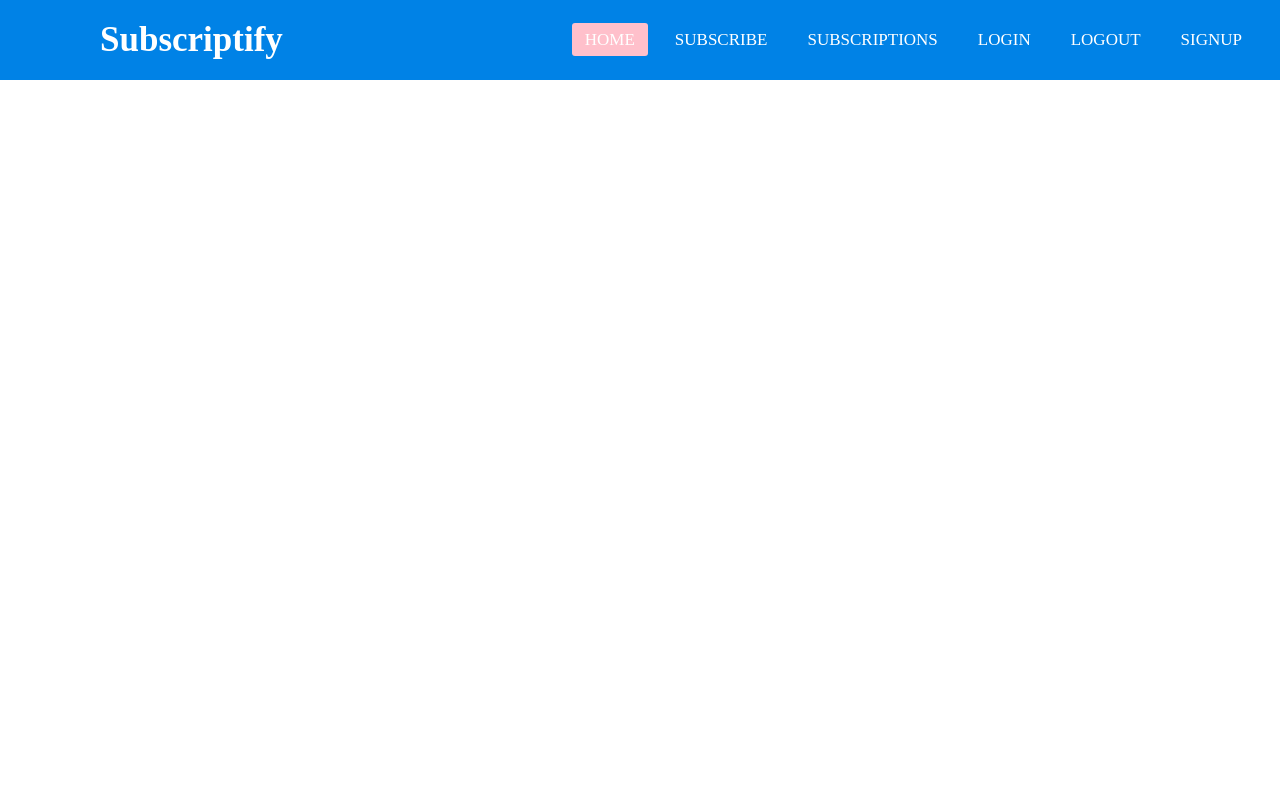
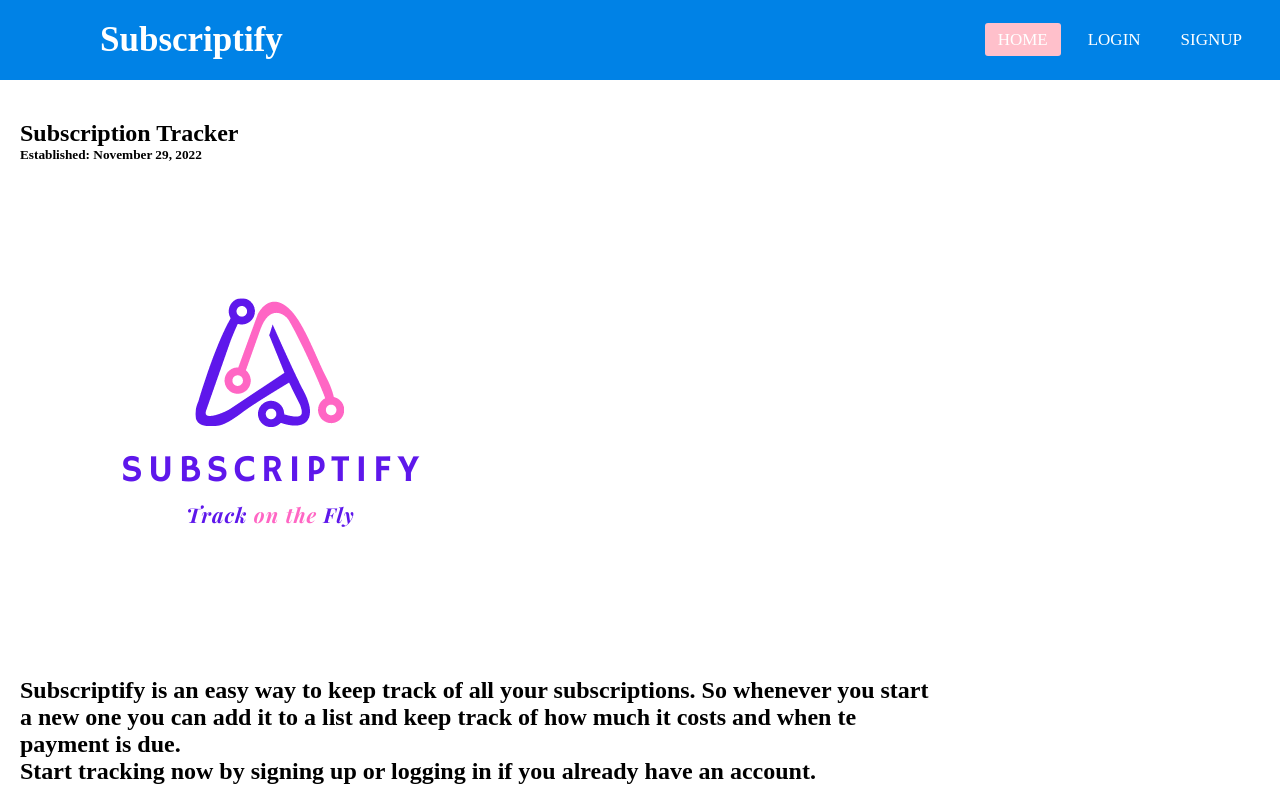
Before and after one commit to coltfields23/Subscription-Manager, a Django app: page / in a window 1280 px wide. Before the commit the page ends 80 px from the top, so only its background shows below. Run offline with Django 4.2, Linux system fonts and the light colour scheme.

Commit message:
Finally added logo

```diff
--- a/app/templates/create.html
+++ b/app/templates/create.html
@@ -28,6 +28,7 @@
                 justify-content: center;
                 align-items: center;
                 min-height: 100vh;
+                min-width: 100vh;
                 background: #0000;
             }
 
--- a/app/templates/edit.html
+++ b/app/templates/edit.html
@@ -28,13 +28,14 @@
                 justify-content: center;
                 align-items: center;
                 min-height: 100vh;
+                min-width: 100vh;
                 background: #0000;
             }
 
             .box {
                 position: relative;
                 width: 380px;
-                height: 200px;
+                height: 300px;
                 background: #0000;
                 border-radius: 8px;
                 overflow: hidden;
--- a/app/templates/home.html
+++ b/app/templates/home.html
@@ -1,77 +1,262 @@
-<!DOCTYPE html>
+<!DOCTYPE html> {% load static %}
 <html>
+
 <head>
     <meta charset="utf-8" />
-    <meta name="viewport" content="width=device-width, initial-scale=1, shrink-to-fit=no"/>
+    <meta name="viewport" content="width=device-width, initial-scale=1, shrink-to-fit=no" />
     <title>home</title>
 </head>
 <style>
-        *{
+    * {
         padding: 0;
         margin: 0;
         text-decoration: none;
         list-style: none;
         box-sizing: border-box;
     }
-        body{
+
+    body {
         font-family: montserrat;
     }
-        nav{
+
+    nav {
         background: #0082e6;
         height: 80px;
         width: 100%;
+    }
 
-        }
-        label.logo{
-            color:white;
+    label.logo {
+        color: white;
         font-size: 35px;
         line-height: 80px;
         padding: 0 100px;
         font-weight: bold;
+    }
 
-        }
-        nav ul{
+    nav ul {
         float: right;
         margin-right: 20px;
     }
 
-        nav ul li{
+    nav ul li {
         display: inline-block;
         line-height: 80px;
         margin: 0 5px;
-
     }
 
-        nav ul li a{
+    nav ul li a {
         color: white;
         font-size: 17px;
         padding: 7px 13px;
         border-radius: 3px;
         text-transform: uppercase;
+    }
 
-        }
-        a.active,a:hover{
+    a.active,
+    a:hover {
         background: pink;
         transition: .5s;
+    }
+
+    .desc {
+        text-align: center;
+    }
+
+    .intruction {
+        text-align: center;
+    }
+
+    label.logo {
+        color: white;
+        font-size: 35px;
+        line-height: 80px;
+        padding: 0 100px;
+        font-weight: bold;
+    }
+
+    nav ul {
+        float: right;
+        margin-right: 20px;
+    }
+
+    nav ul li {
+        display: inline-block;
+        line-height: 80px;
+        margin: 0 5px;
+    }
+
+    nav ul li a {
+        color: white;
+        font-size: 17px;
+        padding: 7px 13px;
+        border-radius: 3px;
+        text-transform: uppercase;
+    }
+
+    a.active,
+    a:hover {
+        background: pink;
+        transition: .5s;
+    }
+
+    * {
+        box-sizing: border-box;
+    }
+    /* Add a gray background color with some padding */
+    /* Header/Blog Title */
+
+    .header {
+        padding: 30px;
+        font-size: 40px;
+        text-align: center;
+        background: white;
+    }
+    /* Create two unequal columns that floats next to each other */
+    /* Left column */
+
+    .leftcolumn {
+        float: left;
+        width: 75%;
+    }
+    /* Right column */
+
+    .rightcolumn {
+        float: left;
+        width: 25%;
+        padding-left: 20px;
+    }
+    /* Fake image */
+
+    .fakeimg {
+        background-color: #aaa;
+        width: 100%;
+        padding: 20px;
+    }
+    /* Add a card effect for articles */
+
+    .card {
+        background-color: white;
+        padding: 20px;
+        margin-top: 20px;
+    }
+    /* Clear floats after the columns */
+
+    .row:after {
+        content: "";
+        display: table;
+        clear: both;
+    }
+    /* Footer */
+
+    .footer {
+        padding: 20px;
+        text-align: center;
+        background: #ddd;
+        margin-top: 20px;
+    }
+    /* Responsive layout - when the screen is less than 800px wide, make the two columns stack on top of each other instead of next to each other */
+
+    @media screen and (max-width: 800px) {
+        .leftcolumn,
+        .rightcolumn {
+            width: 100%;
+            padding: 0;
+        }
+    }
+
+    .imagess {
+        padding: 0px;
+        margin: 0px;
 
     }
 </style>
+
 <body>
-        {% comment %} <img class="logo1" src="images/image_6483441.JPG" />
-        <img class="logo1" src="images/3.PNG" /> {% endcomment %}
+    {% comment %} <img class="logo1" src="images/image_6483441.JPG" /> {% endcomment %}
+
     <nav>
         <label class="logo">Subscriptify</label>
         <ul>
             <li><a href="/" class="active">Home</a></li>
+            {% comment %}
             <li><a href="{% url 'subscribe' %}">Subscribe</a></li>
-                <li><a href="{% url 'subscriptions' %}">Subscriptions</a></li>
+            <li><a href="{% url 'subscriptions' %}">Subscriptions</a></li> {% endcomment %}
             <li><a href="{% url 'login' %}">Login</a></li>
-                <li><a href="{% url 'logout' %}">Logout</a></li>
+            {% comment %}
+            <li><a href="{% url 'logout' %}">Logout</a></li> {% endcomment %}
             <li><a href="{% url 'register' %}">Signup</a></li>
 
         </ul>
     </nav>
 
 
+
+    <!DOCTYPE html>
+    <html>
+
+    <head>
+        <meta name="viewport" content="width=device-width, initial-scale=1">
+
+    </head>
+
+    <body>
+
+        {% comment %}
+        <div class="header">
+            <h2>Blog Name</h2>
+        </div> {% endcomment %}
+
+        <div class="row">
+            <div class="leftcolumn">
+                <div class="card">
+                    <h2>Subscription Tracker</h2>
+                    <h5>Established: November 29, 2022</h5>
+                    <img class="imagess" src="static/images/3.png">
+
+                    <div class="fa" style="height:10px;"></div>
+                    <h2> Subscriptify is an easy way to keep track of all your subscriptions. So whenever you start a new one you can add it to a list and keep track of how much it costs and when te payment is due.</h2>
+                    <h2>Start tracking now by signing up or logging in if you already have an account.</h2>
+
+                </div>
+            </div>
+                {% comment %}
+                <div class="card">
+                    <h2>Subscription Tracker</h2>
+                    <h5>....</h5>
+                    <div class="fakeimg" style="height:200px;"></div>
+                    <p></p>
+                    <p>Sunt in culpa qui officia deserunt mollit anim id est laborum consectetur adipiscing elit, sed do eiusmod tempor incididunt ut labore et dolore magna aliqua. Ut enim ad minim veniam, quis nostrud exercitation ullamco.</p>
+                </div>
+            </div>
+
+            < {% endcomment %}
+                {% comment %}
+                <div class="footer">
+                    <h2>Footer</h2>
+                </div> {% endcomment %}
+        </div>
+
     </body>
+
     </html>
+
+
+
+    <!-- <pre class="desc"><h2>
+        Subscriptify is an easy way to keep track of all your subscriptions.
+        So whenever you start a new one you can add it to a list and keep track
+        of how much it costs and when payment is due.
+        Start tracking now by signing up or logging in if you already have an account.
+        </h2></pre> -->
+    <!-- <img src="static/images/3.PNG"> {% comment %} <img class="logo1" src="subscriptify/app/static/images/3.PNG" /> {% endcomment %} -->
+
+
+</body>
+
+</html>
+
+</html>
+
+</html>
+
+</html>
--- a/app/templates/subscriptions.html
+++ b/app/templates/subscriptions.html
@@ -120,7 +120,7 @@
             <li><a href="{% url 'subscribe' %}">Subscribe</a></li>
             <li><a href="{% url 'subscriptions' %}" class="active">Subscriptions</a></li>
             <li><a href="{% url 'logout' %}">Logout</a></li>
-            <li><a href="{% url 'register' %}">Signup</a></li>
+            {% comment %} <li><a href="{% url 'register' %}">Signup</a></li> {% endcomment %}
 
         </ul>
       </nav>
--- a/app/views.py
+++ b/app/views.py
@@ -58,8 +58,9 @@ def login_request(request):
 
 def logout_request(request):
     logout(request)
-    return redirect("subscribe")
+    return redirect("login")
 
+@login_required
 def subscribe(request):
     form = SubscriptForm()
     if request.method == 'POST':
@@ -69,7 +70,7 @@ def subscribe(request):
             messages.info(request, 'Subscription Saved!')
     return render(request, 'create.html', {'form':form})
 
-
+@login_required
 def mysubscripts(request):
     my_subs = Subscription.objects.filter(user=request.user)
     if len(my_subs) == 0:
```
Also changed, not shown: app/templates/login.html (+4 -3 lines), app/templates/signup.html (+4 -3 lines), app/static/images/2.png (renamed from app/images/2.png), app/static/images/3.png (renamed from app/images/3.png), app/static/images/image_6483441.JPG (renamed from app/images/image_6483441.JPG), db.sqlite3. Lines whose indentation alone changed are shown as unchanged.
